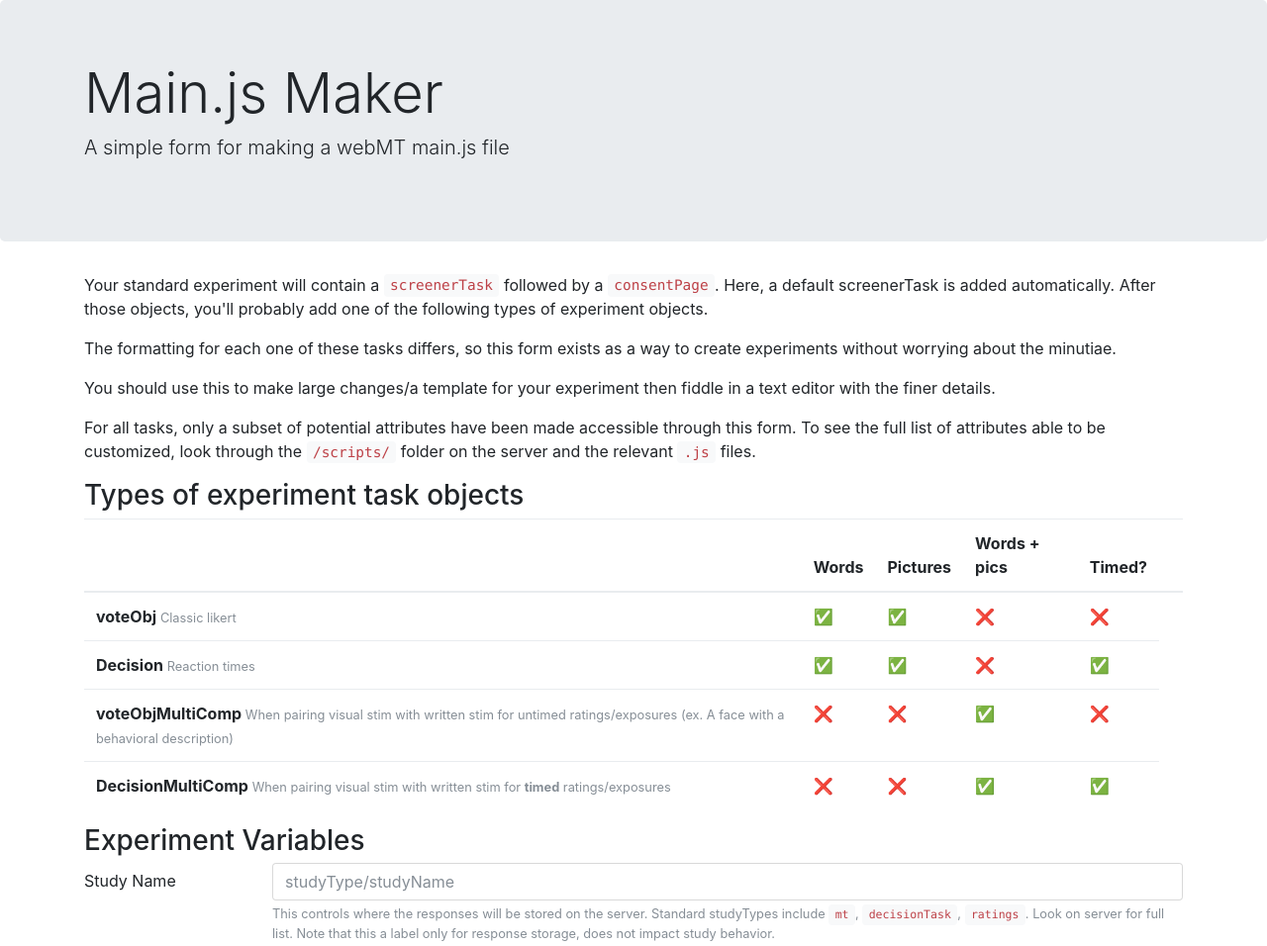
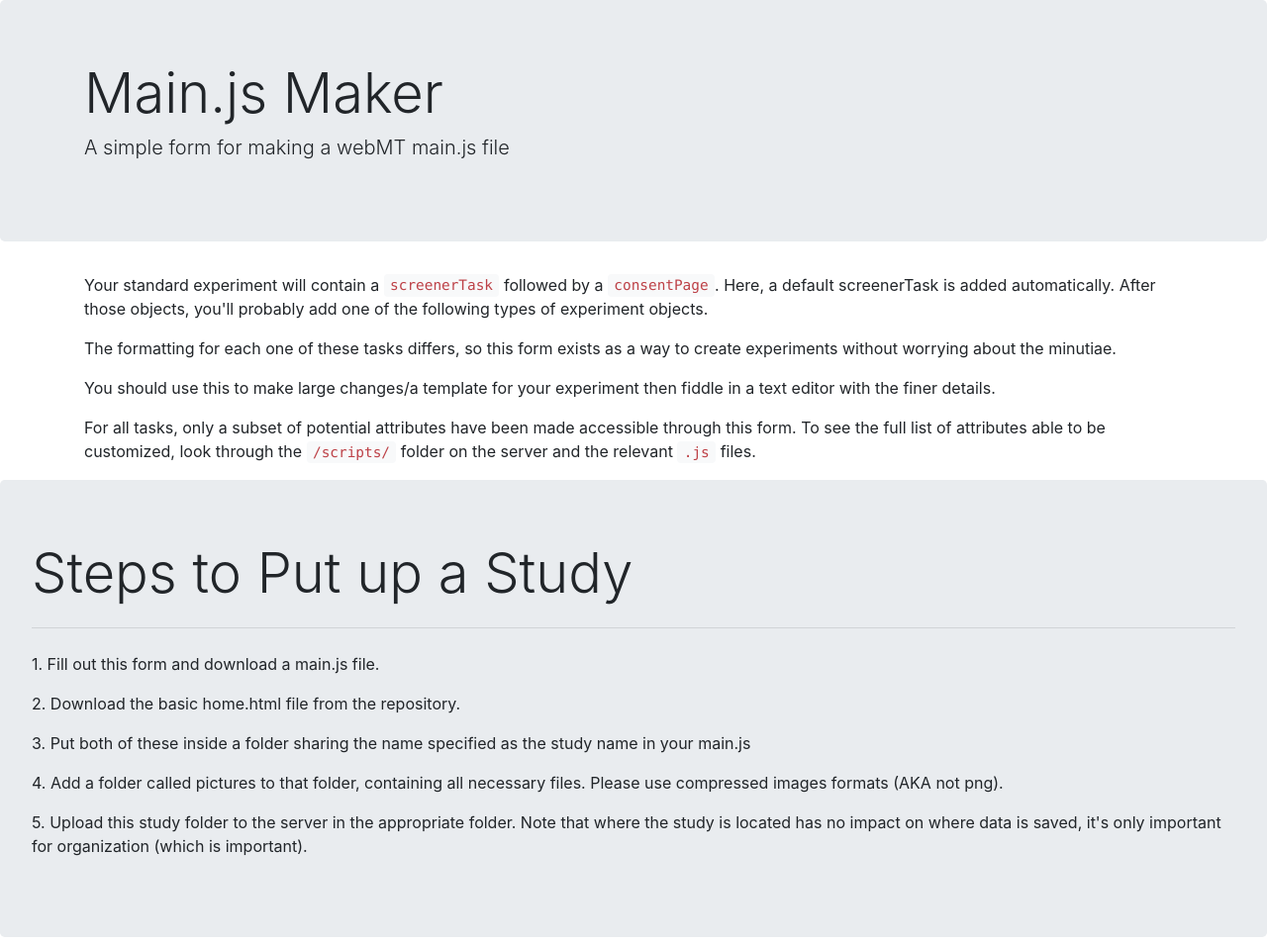
Before and after one commit to jahchwe/main_maker, a plain HTML site: page index.html in a window 1280 px wide. Shown: the top 956 px of the page at 99% size. Drawn offline with nearby package versions, Linux system fonts and the light colour scheme.

Commit message:
Update index.html

```diff
--- a/index.html
+++ b/index.html
@@ -23,6 +23,16 @@
         <p>The formatting for each one of these tasks differs, so this form exists as a way to create experiments without worrying about the minutiae.</p>
         <p>You should use this to make large changes/a template for your experiment then fiddle in a text editor with the finer details.</p>
         <p>For all tasks, only a subset of potential attributes have been made accessible through this form. To see the full list of attributes able to be customized, look through the <code>/scripts/</code> folder on the server and the relevant <code>.js</code> files.</p>
+      </div>
+
+      <div class="jumbotron">
+        <h1 class="display-4">Steps to Put up a Study</h1>
+        <hr class="my-4">
+        <p>1. Fill out this form and download a main.js file.</p>
+        <p>2. Download the basic home.html file from the repository.</p>
+        <p>3. Put both of these inside a folder sharing the name specified as the study name in your main.js</p>
+        <p>4. Add a folder called pictures to that folder, containing all necessary files. Please use compressed images formats (AKA not png).</p>
+        <p>5. Upload this study folder to the server in the appropriate folder. Note that where the study is located has no impact on where data is saved, it's only important for organization (which is important).</p>
       </div>
 
       <div class="container">
```
